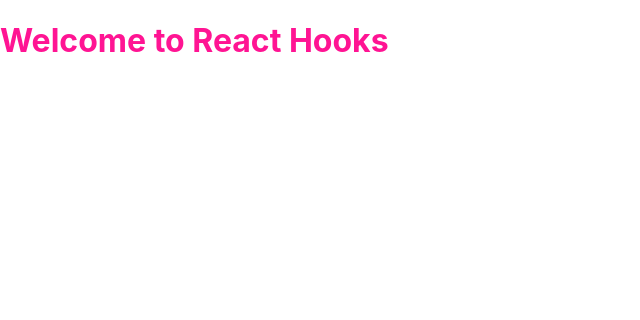
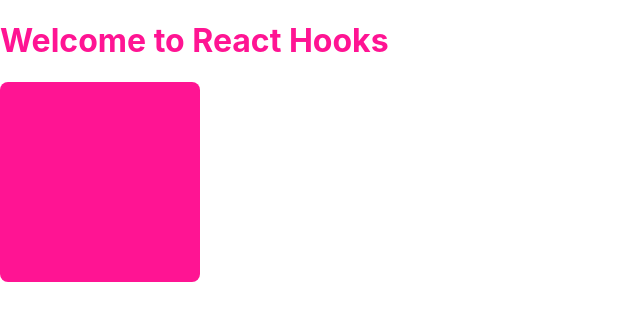
Before and after one commit to SilvirD/React-Practice, a React (Create React App) app: page / in a window 1280 px wide. Shown: the top 320 px of the page, without its empty margins (0-640 px from the left). Built offline with nearby package versions, Linux system fonts and the light colour scheme.

Commit message:
Finish Color Box

```diff
--- a/src/App.js
+++ b/src/App.js
@@ -1,9 +1,11 @@
 import "./App.scss";
+import ColorBox from "./components/ColorBox";
 
 function App() {
   return (
     <div className="app">
       <h1>Welcome to React Hooks</h1>
+      <ColorBox />
     </div>
   );
 }
--- /dev/null
+++ b/src/components/ColorBox/ColorBox.scss
@@ -0,0 +1,11 @@
+.color-box {
+    $box-size: 200px;
+
+    display: inline-block;
+    width: $box-size;
+    height: $box-size;
+    border-radius: 8px;
+
+    transition:  all .35s ease-in-out 0s;
+    cursor: pointer;
+}
--- /dev/null
+++ b/src/components/ColorBox/index.js
@@ -0,0 +1,34 @@
+import React, { useState } from "react";
+import "./ColorBox.scss";
+
+ColorBox.propTypes = {};
+
+function getRandomColor() {
+  const COLOR_LIST = ["red", "black", "green", "yellow", "deeppink"];
+  const randomIndex = Math.trunc(Math.random() * 5);
+  return COLOR_LIST[randomIndex];
+}
+
+function ColorBox(props) {
+  //Use callback func to render 1 time only
+  const [color, setColor] = useState(() => {
+    const initColor = localStorage.getItem("box_color") || "deeppink";
+    console.log(initColor);
+    return initColor;
+  });
+
+  function handleBoxClick() {
+    const newColor = getRandomColor();
+    setColor(newColor);
+    localStorage.setItem("box_color", newColor);
+  }
+  return (
+    <div
+      className="color-box"
+      style={{ backgroundColor: color }}
+      onClick={handleBoxClick}
+    ></div>
+  );
+}
+
+export default ColorBox;
```
